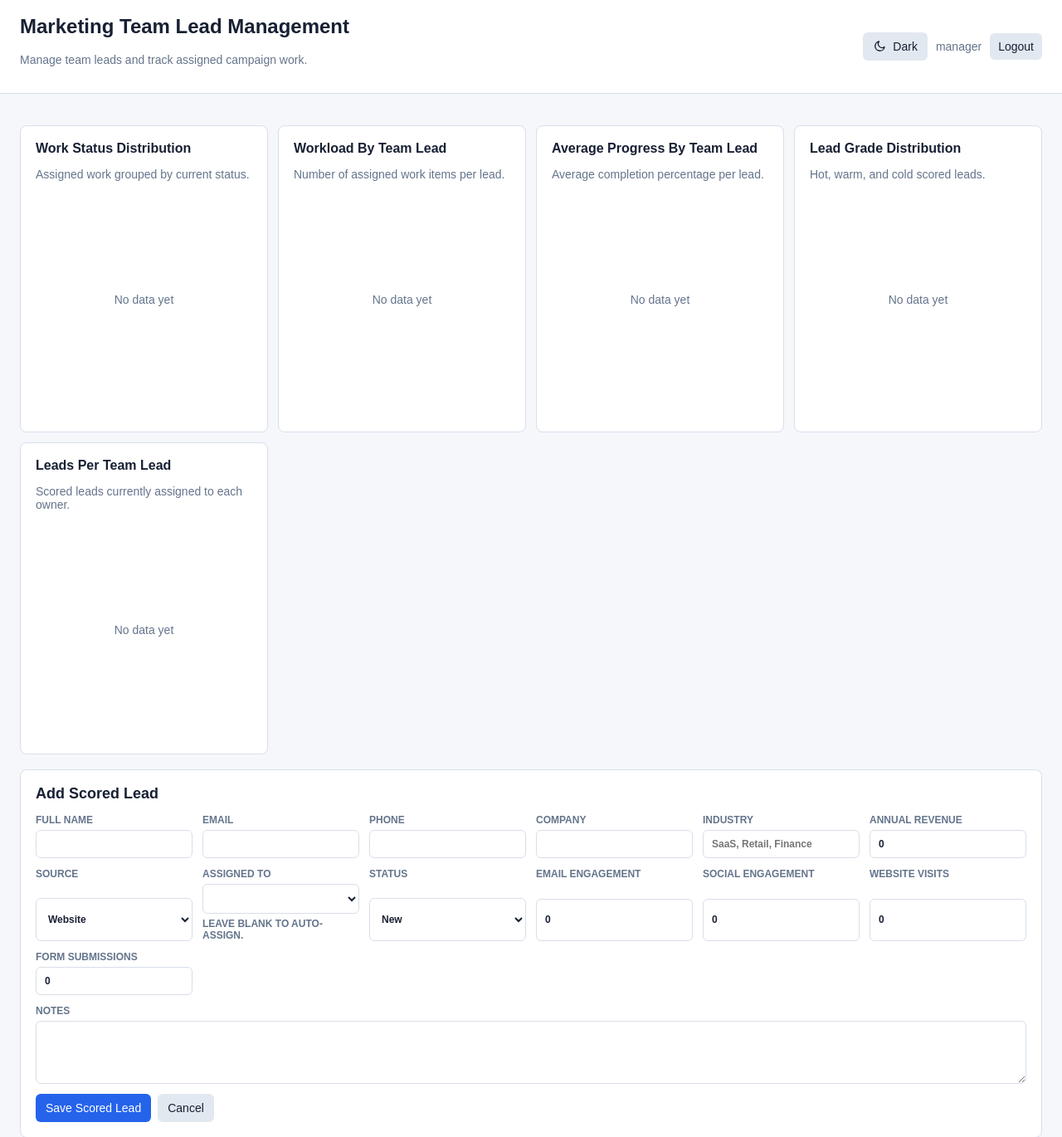
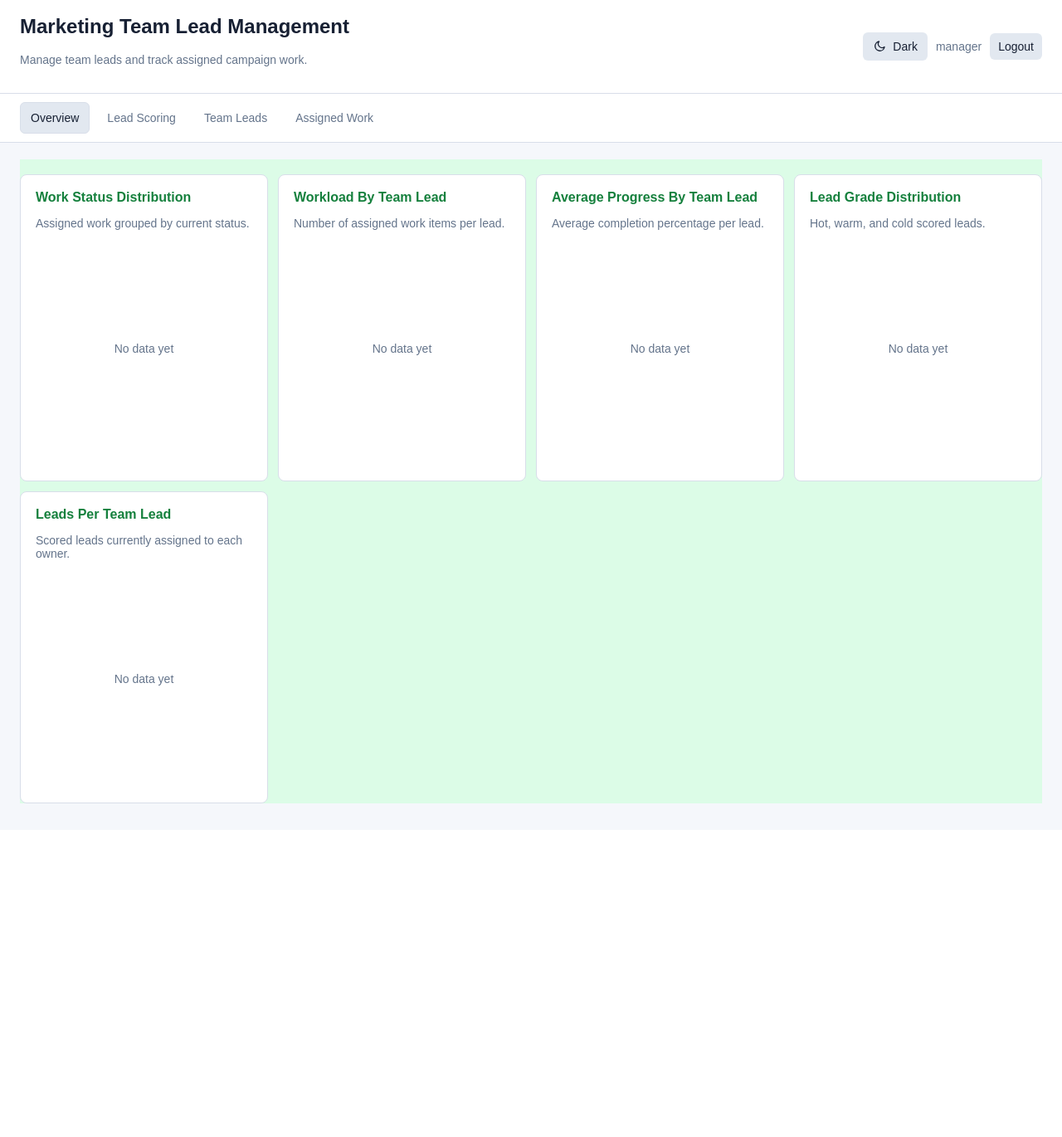
Before and after one commit to Sonjoy209164/LeadManagement, a Django app: page / in a window 1280 px wide. Shown: the top 1370 px of the page at 83% size. After the commit the page ends 968 px from the top, so only its background shows below. Run offline with Django 5.2, Linux system fonts and the light colour scheme; a user stored in the database is signed in; data comes from the database, SQL or seed files in the repository; both versions use the stored data as it was after the commit; lists and menus that the app fills with data are empty; a map, chart or similar area stays blank.

Commit message:
fix: ui navigation

```diff
--- a/leads/templates/leads/dashboard.html
+++ b/leads/templates/leads/dashboard.html
@@ -64,6 +64,44 @@
             padding: 18px 24px;
         }
 
+        .app-nav {
+            background: var(--panel);
+            border-bottom: 1px solid var(--line);
+            display: flex;
+            flex-wrap: wrap;
+            gap: 8px;
+            padding: 10px 24px;
+            position: sticky;
+            top: 0;
+            z-index: 4;
+        }
+
+        .tab-button {
+            align-items: center;
+            background: transparent;
+            border: 1px solid transparent;
+            color: var(--muted);
+            display: inline-flex;
+            gap: 8px;
+            min-height: 38px;
+            padding: 8px 12px;
+        }
+
+        .tab-button.active {
+            background: var(--control);
+            border-color: var(--line);
+            color: var(--text);
+        }
+
+        .view-panel {
+            display: grid;
+            gap: 18px;
+        }
+
+        .view-panel[hidden] {
+            display: none;
+        }
+
         .header-copy {
             display: grid;
             gap: 4px;
@@ -167,6 +205,23 @@
 
         .panel {
             padding: 18px;
+        }
+
+        .section-head {
+            align-items: center;
+            display: flex;
+            gap: 12px;
+            justify-content: space-between;
+            margin-bottom: 12px;
+        }
+
+        .section-head p {
+            margin: 4px 0 0;
+        }
+
+        .message-line {
+            color: var(--muted);
+            min-height: 18px;
         }
 
         form {
@@ -485,6 +540,7 @@
             }
 
             header,
+            .app-nav,
             main {
                 padding-left: 14px;
                 padding-right: 14px;
@@ -511,7 +567,16 @@
         </div>
     </header>
 
+    <nav class="app-nav" aria-label="Dashboard views">
+        <button class="tab-button active" type="button" data-view-target="overview">Overview</button>
+        <button class="tab-button" type="button" data-view-target="leads">Lead Scoring</button>
+        <button class="tab-button" type="button" data-view-target="team">Team Leads</button>
+        <button class="tab-button" type="button" data-view-target="work">Assigned Work</button>
+        <span class="message-line" id="message"></span>
+    </nav>
+
     <main>
+        <div class="view-panel active" data-view-panel="overview">
             <section class="summary" id="summary"></section>
 
             <section class="charts" aria-label="Dashboard charts">
@@ -547,9 +612,16 @@
                     <canvas id="lead-owner-bar-chart"></canvas>
                 </article>
             </section>
-
+        </div>
+
+        <div class="view-panel" data-view-panel="leads" hidden>
             <section class="panel">
+            <div class="section-head">
+                <div>
                     <h2 id="lead-form-title">Add Scored Lead</h2>
+                    <p class="muted">Score prospects and let the system auto-route unassigned leads.</p>
+                </div>
+            </div>
             <div class="summary" id="lead-score-summary"></div>
             <form id="lead-form">
                 <input type="hidden" id="lead-id">
@@ -633,7 +705,12 @@
             </section>
 
             <section class="panel">
+            <div class="section-head">
+                <div>
                     <h2>Lead Scoring</h2>
+                    <p class="muted">Prioritize hot leads and monitor assignment coverage.</p>
+                </div>
+            </div>
             <div class="filters">
                 <input id="lead-search" placeholder="Search leads, company, industry">
                 <select id="lead-filter-grade"></select>
@@ -661,9 +738,16 @@
                 </table>
             </div>
             </section>
-
+        </div>
+
+        <div class="view-panel" data-view-panel="team" hidden>
             <section class="panel">
+            <div class="section-head">
+                <div>
                     <h2 id="team-form-title">Add Team Lead</h2>
+                    <p class="muted">Maintain the team lead directory used for work and lead routing.</p>
+                </div>
+            </div>
             <form id="team-form">
                 <input type="hidden" id="team-id">
 
@@ -705,13 +789,17 @@
                 <div class="actions">
                     <button class="primary" type="submit">Save Team Lead</button>
                     <button class="secondary" type="button" id="cancel-team-edit">Cancel</button>
-                    <span id="message"></span>
                 </div>
             </form>
             </section>
 
             <section class="panel">
+            <div class="section-head">
+                <div>
                     <h2>Team Leads</h2>
+                    <p class="muted">Review ownership, active status, and assigned work counts.</p>
+                </div>
+            </div>
             <div class="filters">
                 <input id="team-search" placeholder="Search team leads">
                 <select id="team-filter-status"></select>
@@ -736,9 +824,16 @@
                 </table>
             </div>
             </section>
-
+        </div>
+
+        <div class="view-panel" data-view-panel="work" hidden>
             <section class="panel">
+            <div class="section-head">
+                <div>
                     <h2 id="work-form-title">Assign Work</h2>
+                    <p class="muted">Create campaign responsibilities and track delivery progress.</p>
+                </div>
+            </div>
             <form id="work-form">
                 <input type="hidden" id="work-id">
 
@@ -815,7 +910,12 @@
             </section>
 
             <section class="panel" id="assigned-work-panel">
+            <div class="section-head">
+                <div>
                     <h2>Assigned Work</h2>
+                    <p class="muted">Filter, update, and complete campaign work items.</p>
+                </div>
+            </div>
             <div class="filters">
                 <input id="work-search" placeholder="Search work, client, campaign, team lead">
                 <select id="work-filter-status"></select>
@@ -844,6 +944,7 @@
                 </table>
             </div>
             </section>
+        </div>
     </main>
 
     <script>
@@ -1021,6 +1122,19 @@
             applyTheme(savedTheme || preferredTheme);
         }
 
+        function setActiveView(viewName) {
+            document.querySelectorAll("[data-view-panel]").forEach((panel) => {
+                panel.hidden = panel.dataset.viewPanel !== viewName;
+            });
+            document.querySelectorAll("[data-view-target]").forEach((button) => {
+                button.classList.toggle("active", button.dataset.viewTarget === viewName);
+            });
+            localStorage.setItem("activeView", viewName);
+            if (viewName === "overview") {
+                requestAnimationFrame(renderCharts);
+            }
+        }
+
         function teamInput(field) {
             return document.getElementById(`team-${field}`);
         }
@@ -1594,6 +1708,7 @@
             const lead = teamLeads.find((item) => item.id === id);
             if (!lead) return;
 
+            setActiveView("team");
             document.getElementById("team-id").value = lead.id;
             teamFields.forEach((field) => {
                 teamInput(field).value = lead[field] || "";
@@ -1664,6 +1779,7 @@
             const work = assignedWork.find((item) => item.id === id);
             if (!work) return;
 
+            setActiveView("work");
             document.getElementById("work-id").value = work.id;
             workFields.forEach((field) => {
                 workInput(field).value = work[field] || "";
@@ -1676,6 +1792,7 @@
             const lead = scoredLeads.find((item) => item.id === id);
             if (!lead) return;
 
+            setActiveView("leads");
             document.getElementById("lead-id").value = lead.id;
             leadFields.forEach((field) => {
                 leadInput(field).value = lead[field] ?? "";
@@ -1730,6 +1847,7 @@
             const lead = teamLeads.find((item) => item.id === id);
             activeTeamLeadFilter = String(id);
             activeTeamLeadFilterName = lead ? lead.full_name : "selected team lead";
+            setActiveView("work");
             document.getElementById("work-search").value = "";
             document.getElementById("work-filter-status").value = "";
             document.getElementById("work-filter-priority").value = "";
@@ -1756,6 +1874,9 @@
             document.getElementById("team-form").addEventListener("submit", saveTeamLead);
             document.getElementById("work-form").addEventListener("submit", saveWork);
             document.getElementById("lead-form").addEventListener("submit", saveLead);
+            document.querySelectorAll("[data-view-target]").forEach((button) => {
+                button.addEventListener("click", () => setActiveView(button.dataset.viewTarget));
+            });
             document.getElementById("theme-toggle").addEventListener("click", () => {
                 applyTheme(document.body.dataset.theme === "dark" ? "light" : "dark");
             });
@@ -1799,6 +1920,7 @@
             });
 
             initTheme();
+            setActiveView(localStorage.getItem("activeView") || "overview");
             resetTeamForm();
             resetWorkForm();
             resetLeadForm();
```
Also changed, not shown: db.sqlite3. Lines whose indentation alone changed are shown as unchanged.
